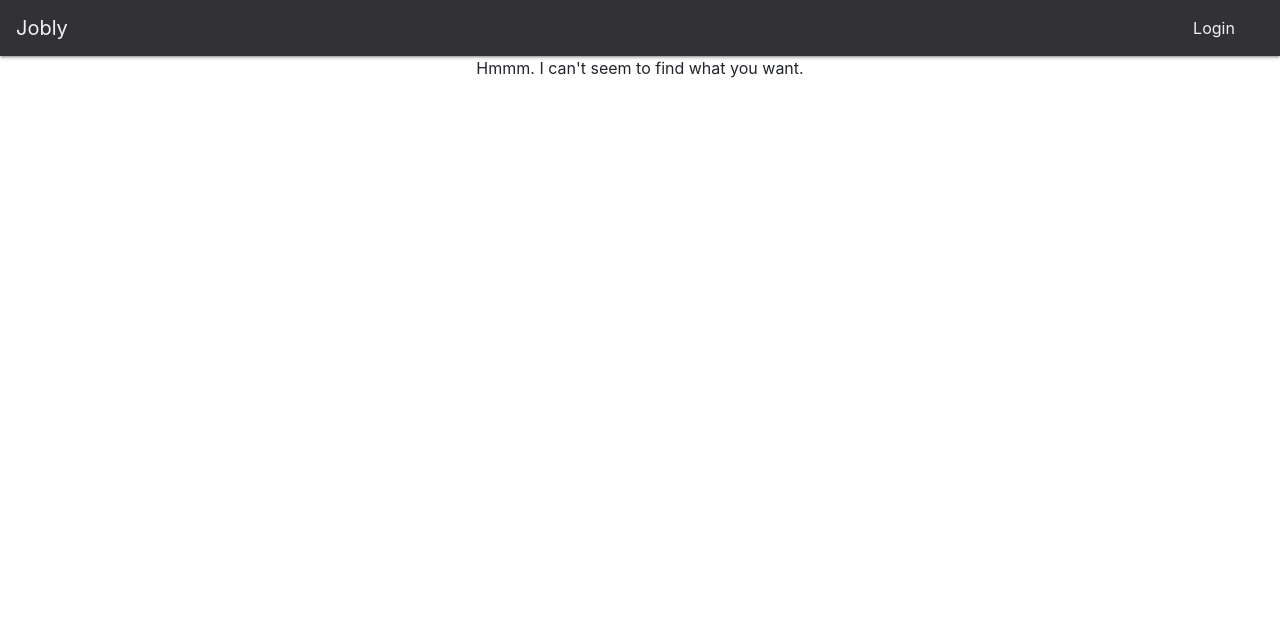
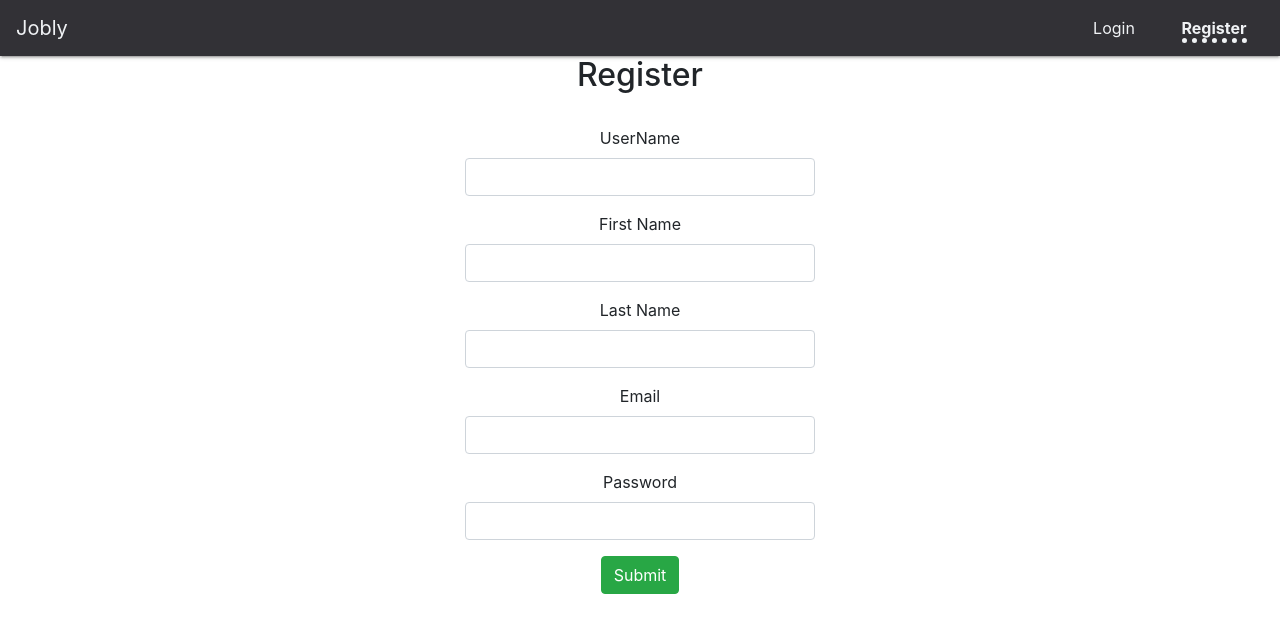
Before and after one commit to dm1905once/4_43_react_jobly, a React (Create React App) app: page /register in a window 1280 px wide. Shown: the top 632 px of the page. Built offline with nearby package versions, Linux system fonts and the light colour scheme.

Commit message:
Add Register

```diff
--- a/src/App.js
+++ b/src/App.js
@@ -7,7 +7,15 @@ function App() {
   const [ isAuthenticated, setIsAuthenticated ] = React.useState(false);
 
   React.useEffect(()=> {
-    (localStorage.getItem("_token"))? doAuthenticate(): undoAuthenticate();
+    if (localStorage.getItem("_token")){
+      //***** Question!!! *** */
+      // This is where I should be able to verify the token
+      // But, the server does not provide a verify route (only middleware)
+      // How could I possibly decode the token from the client? Am I missing something?
+      doAuthenticate();
+    } else {
+      undoAuthenticate();
+    }
   },[])
 
   function doAuthenticate(){
--- a/src/JobList.js
+++ b/src/JobList.js
@@ -9,14 +9,18 @@ function JobList() {
 
   const [ jobs, setJobs ] = React.useState([]);
   const [ jobSearch, setJobSearch ] = React.useState(null);
-  // const [ authError, setAuthError ] = React.useState("");
+  const [ authError, setAuthError ] = React.useState("");
 
   React.useEffect(()=>{
-    async function getJobs(){
-      const allJobs = await JoblyApi.getJobs();
-      if (jobSearch === null) setJobs(allJobs);
-    }
-    getJobs();
+      async function getJobs(){
+        try{
+          const allJobs = await JoblyApi.getJobs();
+          if (jobSearch === null) setJobs(allJobs);
+        } catch(e){
+          setAuthError(e);
+        }
+      }
+      getJobs();
   },[jobSearch]);
 
   React.useEffect(() =>{
@@ -32,7 +36,7 @@ function JobList() {
       }
       if (jobSearch !== null) getJobSearch();
     } catch(e) {
-      console.log(e);
+      console.log("aaa", e);
     }
   },[jobSearch, jobs]);
 
@@ -49,8 +53,8 @@ function JobList() {
 
   return (
     <div>
-     <h1>Jobs:</h1>
-     {/* <p>{(authError !== "")? authError: ""}</p> */}
+     <h1>Jobs</h1>
+     <h3>{(authError !== "")? authError: ""}</h3>
       <Container>
         <Form onSubmit={handleSearch}>
           <InputGroup>
--- a/src/JoblyApi.js
+++ b/src/JoblyApi.js
@@ -52,6 +52,11 @@ class JoblyApi {
         let res = await this.request('login', credentials, 'post');
         return res.token;
     }
+
+    static async registerUser(userData) {
+        let res = await this.request('users', userData, 'post');
+        return res.token;
+    }
   }
 
   export default JoblyApi;
--- a/src/NavBar.js
+++ b/src/NavBar.js
@@ -26,9 +26,14 @@ function NavBar({isAuthenticated}) {
                 </NavItem>
             </>
             :
+            <>
                 <NavItem>
                   <NavLink to="/login">Login</NavLink>
                 </NavItem>
+                <NavItem>
+                  <NavLink to="/register">Register</NavLink>
+                </NavItem>
+            </>
           }
         </Nav>
       </Navbar>
--- /dev/null
+++ b/src/Register.js
@@ -0,0 +1,76 @@
+import React from "react";
+import "./Login.css";
+import { Container, Form, Input, Button, FormGroup, Label, Row, Col } from "reactstrap";
+import JoblyApi from "./JoblyApi";
+import { useHistory } from "react-router-dom";
+
+
+function Register({doAuthenticate}) {
+  let history = useHistory();
+  const [ formErrors, setFormErrors ] = React.useState([]);
+
+  async function register(e){
+    e.preventDefault();
+    try {
+      const userToken = await JoblyApi.registerUser(
+        {
+          username: e.target.username.value,
+          first_name: e.target.firstname.value,
+          last_name: e.target.lastname.value,
+          email: e.target.email.value,
+          password: e.target.password.value
+        }
+      )
+      localStorage.setItem("_token", userToken);
+      doAuthenticate();
+      history.push("/profile");
+    } catch(e) {
+      setFormErrors(e);
+    }
+  }
+
+  return (
+    <div>
+        <h2>Register</h2>
+
+      <Container>
+      <Row>
+        <Col sm={{ size: 4, offset: 4 }}>
+          <Form onSubmit={register}>
+            <FormGroup>
+              <Label for="username">UserName</Label>
+              <Input type="text" name="username" id="username" onChange={()=> setFormErrors([])} />
+            </FormGroup>
+            <FormGroup>
+              <Label for="firstname">First Name</Label>
+              <Input type="text" name="firstname" id="firstname" onChange={()=> setFormErrors([])} />
+            </FormGroup>
+            <FormGroup>
+              <Label for="lastname">Last Name</Label>
+              <Input type="text" name="lastname" id="lastname" onChange={()=> setFormErrors([])} />
+            </FormGroup>
+            <FormGroup>
+              <Label for="email">Email</Label>
+              <Input type="email" name="email" id="email" onChange={()=> setFormErrors([])} />
+            </FormGroup>
+            <FormGroup>
+              <Label for="password">Password</Label>
+              <Input type="password" name="password" id="password" onChange={()=> setFormErrors([])}/>
+            </FormGroup>
+            <Button color="success">Submit</Button>
+          </Form>
+        </Col>
+      </Row>
+      <Row>
+        <Col sm={{ size: 8, offset: 2 }}>
+          {formErrors.map((error, idx) => <p key={idx}>{error}</p>)}
+        </Col>
+      </Row>
+
+      </Container>
+
+    </div>
+  );
+}
+
+export default Register;
--- a/src/Routes.js
+++ b/src/Routes.js
@@ -4,6 +4,7 @@ import Home from './Home';
 import JobList from './JobList';
 import CompanyList from './CompanyList';
 import Company from './Company';
+import Register from './Register';
 import Login from './Login';
 import Logout from './Logout';
 import Profile from './Profile';
@@ -26,6 +27,9 @@ function Routes({doAuthenticate, undoAuthenticate}) {
             <Route path="/login">
                 <Login doAuthenticate={doAuthenticate}/>
             </Route>
+            <Route path="/register">
+                <Register doAuthenticate={doAuthenticate}/>
+            </Route>
             <Route path="/logout">
                 <Logout undoAuthenticate={undoAuthenticate}/>
             </Route>
```
Lines whose indentation alone changed are shown as unchanged.
